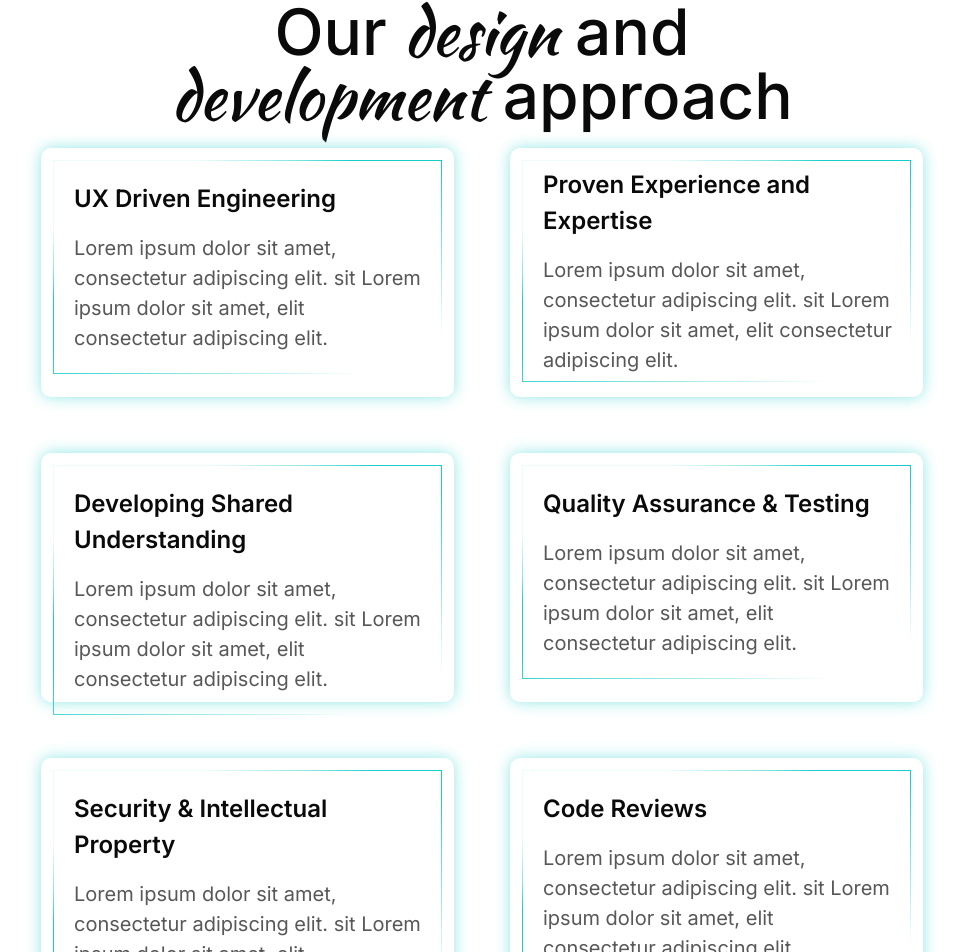
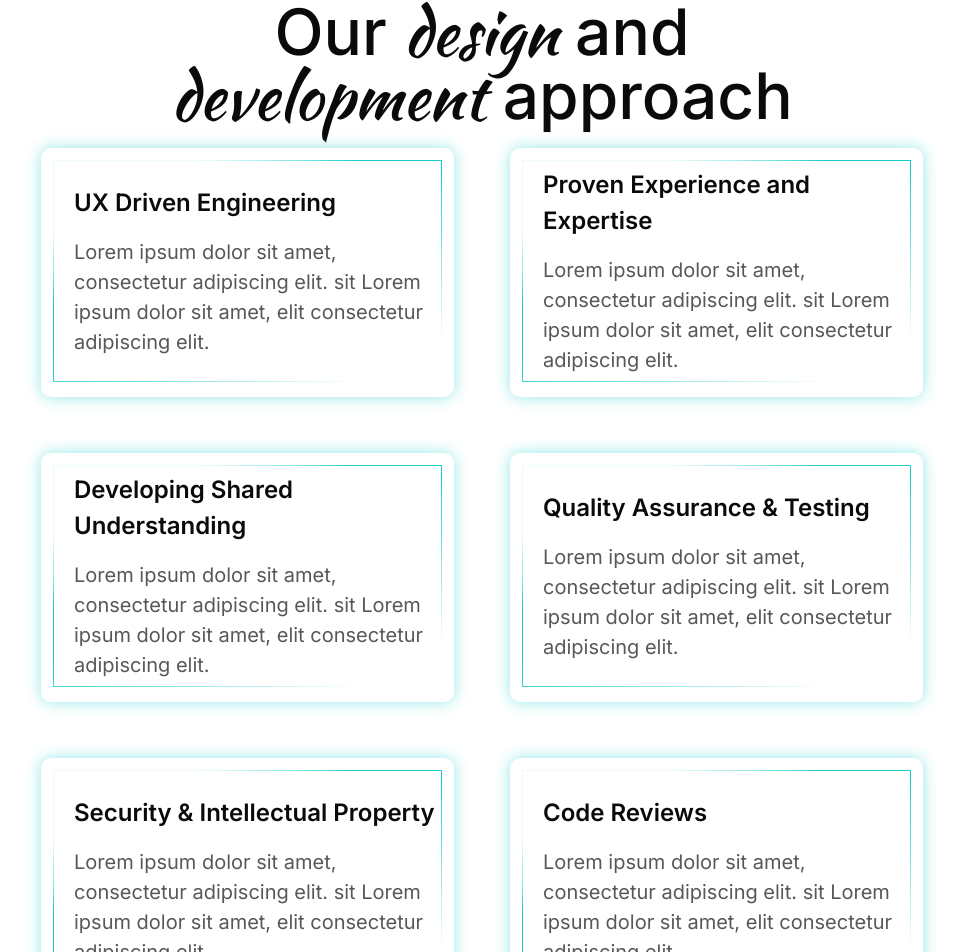
Before and after one commit to Roshen-Perera/ceylon-developers-portfolio, a Next.js app: page / in a window 1280 px wide. Shown: the part 1542-2494 px from the top of the page, without its empty margins (158-1121 px from the left). Built offline with nearby package versions, Linux system fonts and the light colour scheme.

Commit message:
Refactor Approach component to enhance padding for improved layout consistency

```diff
--- a/components/approach.tsx
+++ b/components/approach.tsx
@@ -12,11 +12,10 @@ const Approach = () => {
         </H2>
       </div>
       <div className="mt-10 flex flex-col gap-8 sm:gap-10 md:gap-12 lg:gap-14">
-
         {/* First Row */}
         <div className="gap-8 sm:gap-10 md:gap-12 lg:gap-14 flex justify-center">
           <div className="w-[413px] h-[249px]  p-2 sm:p-2.5 md:p-3 shadow-[0px_0px_15px_rgba(23,205,202,0.47)] rounded-lg">
-            <div className="flex flex-col p-3 sm:p-4 md:p-5 gradient-border rounded-2xl gap-2 sm:gap-3 md:gap-4">
+            <div className="flex flex-col sm:pl-4 md:pl-5 py-6 gradient-border rounded-2xl gap-2 sm:gap-3 md:gap-4">
               <H5>UX Driven Engineering</H5>
               <P className="text-[#585858]">
                 Lorem ipsum dolor sit amet, consectetur adipiscing elit. sit
@@ -38,7 +37,7 @@ const Approach = () => {
         {/* Second Row */}
         <div className="gap-8 sm:gap-10 md:gap-12 lg:gap-14 flex justify-center">
           <div className="w-[413px] h-[249px] p-2 sm:p-2.5 md:p-3 shadow-[0px_0px_15px_rgba(23,205,202,0.47)] rounded-lg">
-            <div className="flex flex-col p-3 sm:p-4 md:p-5 gradient-border rounded-2xl gap-2 sm:gap-3 md:gap-4">
+            <div className="flex flex-col pl-3 sm:pl-4 md:pl-5 p-1.5 gradient-border rounded-2xl gap-2 sm:gap-3 md:gap-4">
               <H5>Developing Shared Understanding</H5>
               <P className="text-[#585858]">
                 Lorem ipsum dolor sit amet, consectetur adipiscing elit. sit
@@ -47,7 +46,7 @@ const Approach = () => {
             </div>
           </div>
           <div className="w-[413px] h-[249px] p-2 sm:p-2.5 md:p-3 shadow-[0px_0px_15px_rgba(23,205,202,0.47)] rounded-lg">
-            <div className="flex flex-col p-3 sm:p-4 md:p-5 gradient-border rounded-2xl gap-2 sm:gap-3 md:gap-4">
+            <div className="flex flex-col sm:pl-4 md:pl-5 py-6  gradient-border rounded-2xl gap-2 sm:gap-3 md:gap-4">
               <H5>Quality Assurance & Testing</H5>
               <P className="text-[#585858]">
                 Lorem ipsum dolor sit amet, consectetur adipiscing elit. sit
@@ -60,7 +59,7 @@ const Approach = () => {
         {/* Third Row */}
         <div className=" gap-8 sm:gap-10 md:gap-12 lg:gap-14 flex justify-center">
           <div className="w-[413px] h-[249px] p-2 sm:p-2.5 md:p-3 shadow-[0px_0px_15px_rgba(23,205,202,0.47)] rounded-lg">
-            <div className="flex flex-col p-3 sm:p-4 md:p-5 gradient-border rounded-2xl gap-2 sm:gap-3 md:gap-4">
+            <div className="flex flex-col sm:pl-4 md:pl-5 py-6  gradient-border rounded-2xl gap-2 sm:gap-3 md:gap-4">
               <H5>Security & Intellectual Property</H5>
               <P className="text-[#585858]">
                 Lorem ipsum dolor sit amet, consectetur adipiscing elit. sit
@@ -69,7 +68,7 @@ const Approach = () => {
             </div>
           </div>
           <div className="w-[413px] h-[249px] p-2 sm:p-2.5 md:p-3 shadow-[0px_0px_15px_rgba(23,205,202,0.47)] rounded-lg">
-            <div className="flex flex-col p-3 sm:p-4 md:p-5 gradient-border rounded-2xl gap-2 sm:gap-3 md:gap-4">
+            <div className="flex flex-col sm:pl-4 md:pl-5 py-6  gradient-border rounded-2xl gap-2 sm:gap-3 md:gap-4">
               <H5>Code Reviews</H5>
               <P className="text-[#585858]">
                 Lorem ipsum dolor sit amet, consectetur adipiscing elit. sit
```
